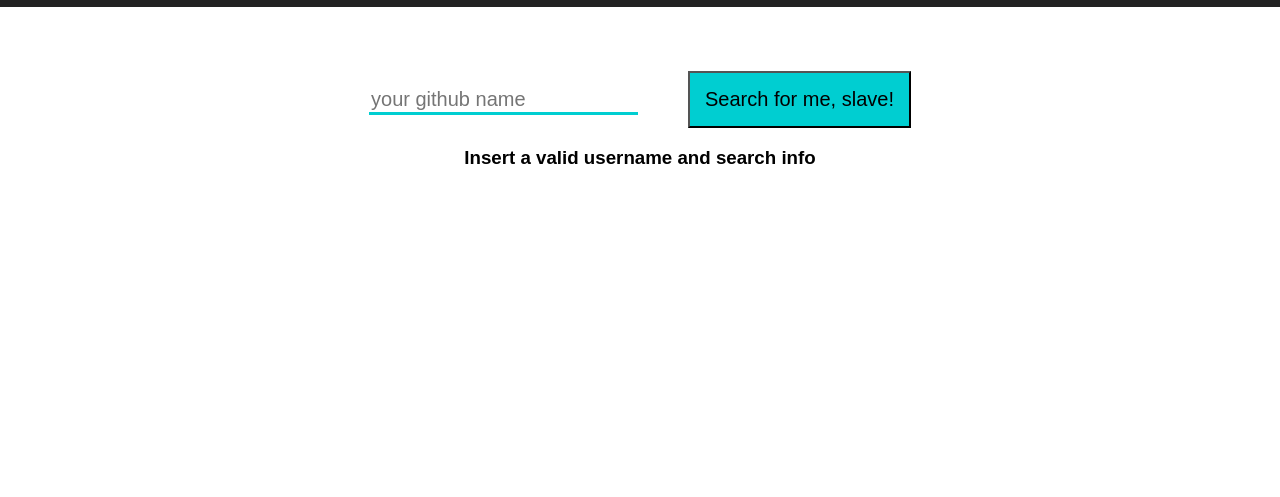
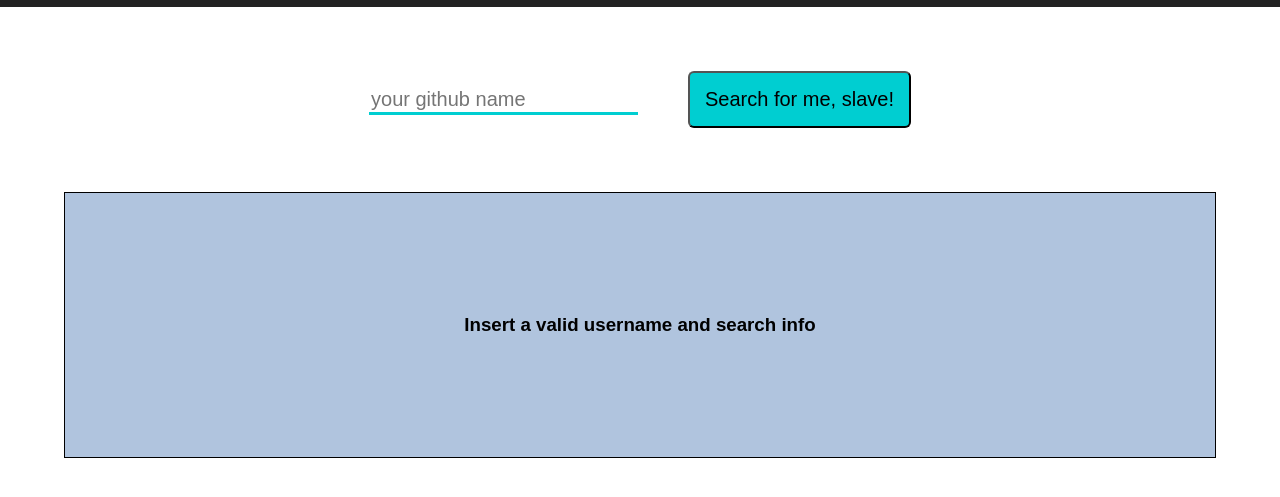
Before and after one commit to agandia9/leanyoureact, a React app: page / in a window 1280 px wide. Shown: the part 183-680 px from the top of the page. Built offline with nearby package versions, Linux system fonts and the light colour scheme.

Commit message:
refactor and more styles, finished

```diff
--- a/src/components/App.css
+++ b/src/components/App.css
@@ -46,8 +46,14 @@
   background-color: darkturquoise;
   margin-left: 50px;
   padding: 15px;
+  border-radius: 6px;
 }
-
+.mainContent{
+  background-color: lightsteelblue;
+  padding: 8%;
+  margin: 5%;
+  border: 1px solid black;
+}
 .mainContent img {
   border-radius: 50%;
   border: 2px solid black;
--- a/src/components/App.js
+++ b/src/components/App.js
@@ -54,6 +54,7 @@ class App extends Component {
             className="App-intro"
             userdata={this.state.userdata}>Insert a valid username and search info</MainContent>
           }
+
       </div>
     );
   }
--- a/src/components/SearchForm/searchForm.js
+++ b/src/components/SearchForm/searchForm.js
@@ -9,9 +9,9 @@ export default class SearchForm extends Component {
                     className="search-form"
                 >
                     <input
-                     onChange={this.props._handlerWriteName}
-                     type="text"
-                     placeholder="your github name"
+                        onChange={this.props._handlerWriteName}
+                        type="text"
+                        placeholder="your github name"
                     />
                     <button>Search for me, slave!</button>
                 </form>
```
